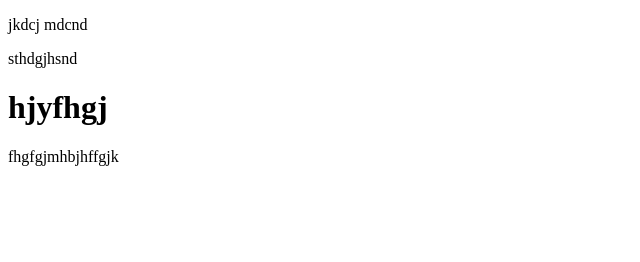
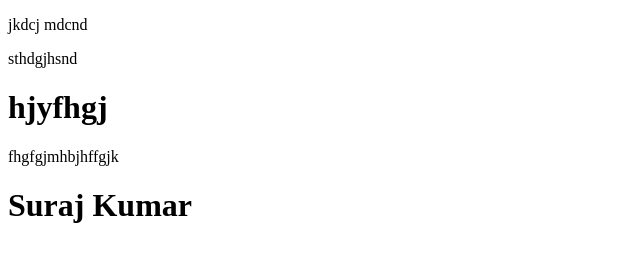
Before and after one commit to innocentsuraj01/new-file, a plain HTML site: page index.html in a window 1280 px wide. Shown: the whole page, without its empty margins (0-640 px from the left). Drawn offline with Linux system fonts and the light colour scheme.

Commit message:
added anew line

```diff
--- a/index.html
+++ b/index.html
@@ -10,5 +10,6 @@
     <p>sthdgjhsnd</p>
     <h1>hjyfhgj</h1>
     <p>fhgfgjmhbjhffgjk</p>
+    <h1>Suraj Kumar</h1>
 </body>
 </html>
```
